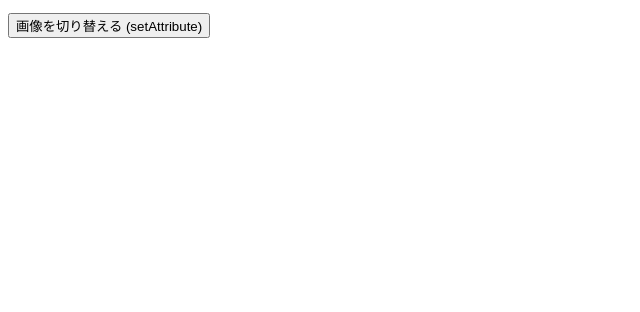
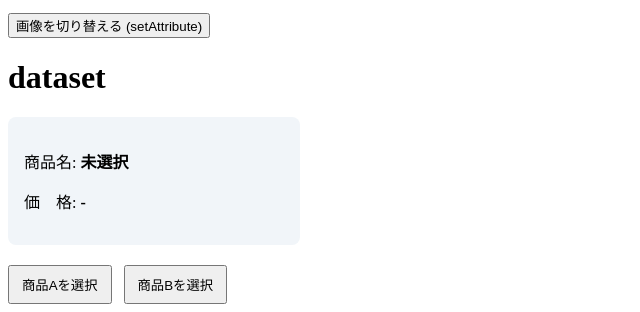
Before and after one commit to tarosjk202610/202610_JS_practice, a plain HTML site: page 01/index.html in a window 1280 px wide. Shown: the part 961-1273 px from the top of the page, without its empty margins (0-640 px from the left). Before the commit the page ends 1007 px from the top, so only its background shows below. Drawn offline with Linux system fonts and the light colour scheme.

Commit message:
2026年11月19日 11:16

```diff
--- a/01/index.html
+++ b/01/index.html
@@ -85,6 +85,18 @@
   </div>
 
   <button id="change-img-btn">画像を切り替える (setAttribute)</button>
+
+
+  <h1>dataset</h1>
+
+  <div class="info-display">
+    <p>商品名: <strong id="item-name">未選択</strong></p>
+    <p>価　格: <strong id="item-price">-</strong></p>
+  </div>
+
+  <!-- HTML側に data-* 属性でデータを持たせておく-->
+  <button id="btn-a" class="item-btn" data-name="ワイヤレスイヤホン" data-price="9,800円">商品Aを選択</button>
+  <button id="btn-b" class="item-btn" data-name="スマートウォッチ" data-price="18,500円">商品Bを選択</button>
   <!-- <script>
     alert('今日はいい天気です。');
   </script> -->
```
